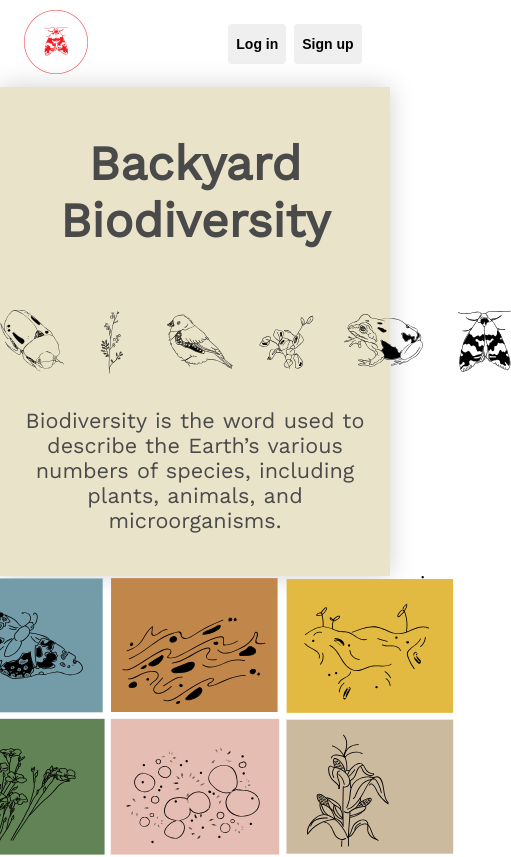
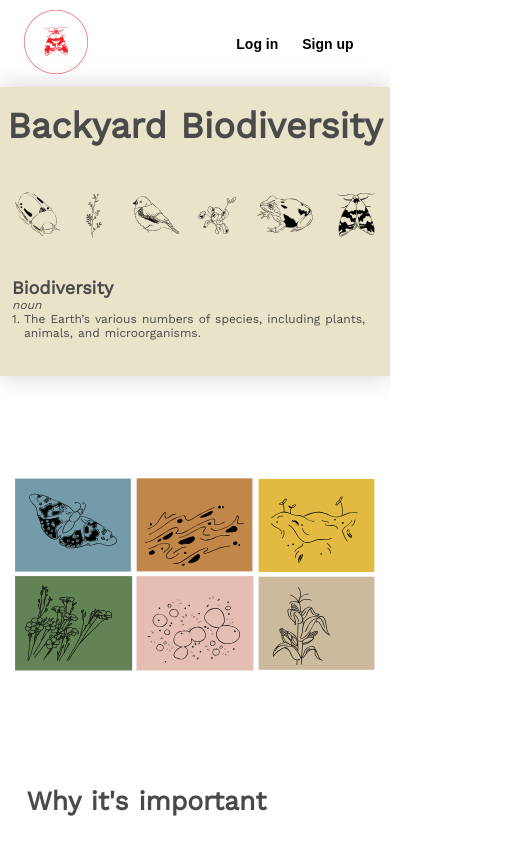
Before and after one commit to vpste1/backyard-biodiversity, a React app in the folder packages/portal/: page / in a window 390 px wide. Shown: the top 857 px of the page, 511 px wide, since content can reach past the window. Built offline with nearby package versions, Linux system fonts and the light colour scheme.

Commit message:
wip: add responsiveness, extend styling

```diff
--- /dev/null
+++ b/packages/portal/src/assets/styles/_breakpoints.scss
@@ -0,0 +1,5 @@
+$widthMobile: 680px;
+$widthTablet: 840px;
+$widthMobileSmall: 500px;
+$widthTabletSmall: 760px;
+$widthTabletLarge: 1024px;
--- a/packages/portal/src/assets/styles/_buttons.scss
+++ b/packages/portal/src/assets/styles/_buttons.scss
@@ -1,4 +1,5 @@
 .btn {
+  background-color: white;
   height: 40px;
   box-sizing: border-box;
   font-size: 14px;
--- a/packages/portal/src/assets/styles/_index.scss
+++ b/packages/portal/src/assets/styles/_index.scss
@@ -3,6 +3,7 @@
 @import "./theme";
 @import "./reset";
 @import "./buttons";
+@import "./breakpoints";
 
 body {
   font-size: 12px;
--- a/packages/portal/src/pages/Home.js
+++ b/packages/portal/src/pages/Home.js
@@ -9,14 +9,20 @@ const HomePage = () => {
     <main className={styles.container}>
       <div className={styles.heroBar}>
         <h1>Backyard Biodiversity</h1>
-        <Hero />
-        <p className={styles.centeredText}>
-          Biodiversity is the word used to describe the Earth’s various numbers
-          of species, including plants, animals, and microorganisms.
-        </p>
+        <Hero className={styles.imgHero} />
+        <div className={styles.definition}>
+          <h2>Biodiversity</h2>
+          <span className={styles.italicised}>noun</span>
+          <span className={styles.numberedItem}>
+            <span>
+              The Earth’s various numbers of species, including plants, animals,
+              and microorganisms.
+            </span>
+          </span>
+        </div>
       </div>
       <div className={styles.body}>
-        <ColourGrid />
+        <ColourGrid className={styles.imgGrid} />
         <div className="inner-wrapper">
           <div className={`${styles.textBox} ${styles.left}`}>
             <h2>Why it's important</h2>
--- a/packages/portal/src/pages/Home.module.scss
+++ b/packages/portal/src/pages/Home.module.scss
@@ -4,6 +4,18 @@
   display: flex;
   flex-direction: column;
   align-items: center;
+}
+
+.body {
+  padding: 5em 0;
+  width: 100%;
+  display: flex;
+  flex-direction: column;
+}
+
+.imgGrid,
+.imgHero {
+  margin: 1em auto 1em;
 }
 
 .heroBar {
@@ -13,10 +25,6 @@
   display: flex;
   flex-direction: column;
   align-content: center;
-
-  svg {
-    margin: 1em auto 1em;
-  }
 
   p {
     margin-top: 1em;
@@ -30,6 +38,11 @@
   border-radius: 4px;
   padding: 1em;
 
+  h2 {
+    font-size: 2.2em;
+    margin: 0 0 2em;
+  }
+
   &.left {
     align-self: start;
   }
@@ -39,10 +52,30 @@
   }
 }
 
-.centeredText {
-  font-size: 1.8em;
-  text-align: center;
+.definition {
+  font-size: 1.2em;
   margin: 0 auto 2em;
+  padding: 1em;
+  max-width: 35em;
+
+  .italicised {
+    display: block;
+    font-style: italic;
+  }
+
+  .numberedItem {
+    position: relative;
+    padding-left: 1em;
+    display: block;
+    span {
+      position: relative;
+    }
+    &::before {
+      position: absolute;
+      content: "1. ";
+      left: 0px;
+    }
+  }
 }
 
 h1 {
@@ -51,11 +84,26 @@ h1 {
   margin: 1em 0 1em;
 }
 
-h2 {
-  font-size: 2.2em;
-  margin: 0 0 2em;
-}
-
 p {
   font-size: 1.5em;
 }
+
+@media (max-width: $widthTablet) {
+  h1 {
+    font-size: 3em;
+    margin: 0.5em 0 0.5em;
+  }
+
+  .definition {
+    h2 {
+      font-size: 1.5em;
+    }
+    font-size: 1em;
+    max-width: 35em;
+  }
+  .imgGrid,
+  .imgHero {
+    margin: 0 auto;
+    width: 30em;
+  }
+}
```
Also changed, not shown: packages/portal/src/assets/images/colourGrid.svg, packages/portal/src/assets/images/hero.svg.
